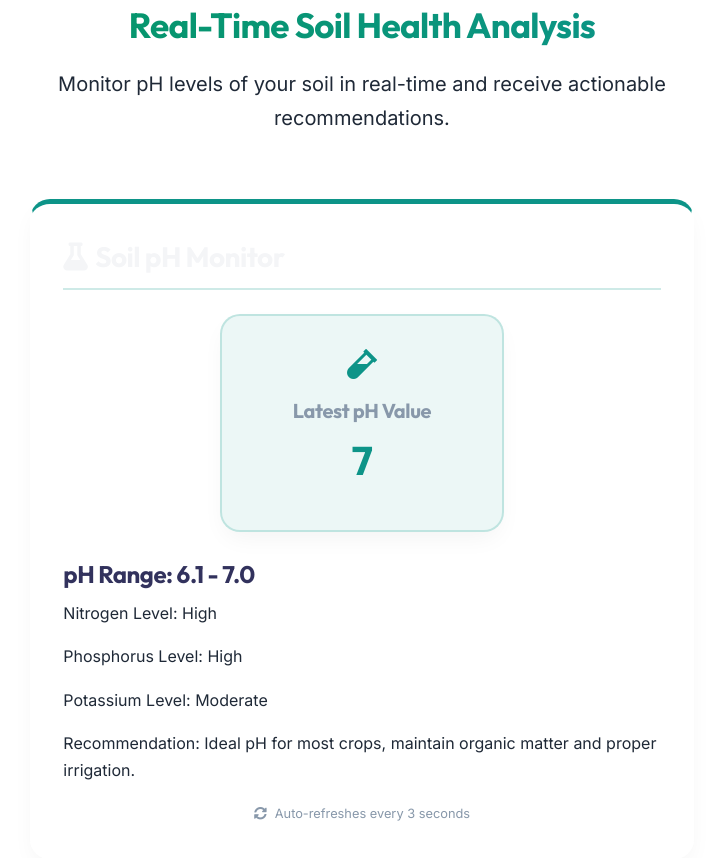
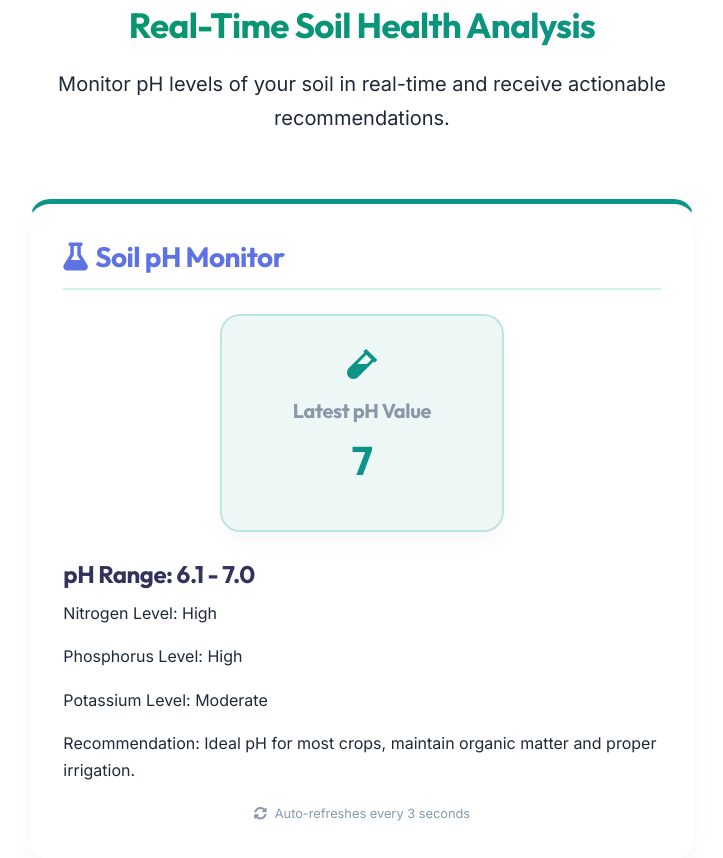
Before and after one commit to udshah31/Agri-Smart, a PHP site: page /soil_health.php in a window 1280 px wide. Shown: the part 272-1130 px from the top of the page, without its empty margins (278-1001 px from the left). Run offline with PHP 8.4, Linux system fonts and the light colour scheme; data comes from the database, SQL or seed files in the repository; some libraries are stand-ins or nearby versions.

Commit message:
Update Soil Health title to primary color standard to fix missing text visibility

```diff
--- a/soil_health.php
+++ b/soil_health.php
@@ -22,7 +22,7 @@ $username = isset($_SESSION['username']) ? $_SESSION['username'] : 'Guest';
             <div class="row row-content mt-5 justify-content-center">
                 <div class="col-lg-8 col-md-10">
                     <div class="glass-card mb-4" style="border-top: 5px solid var(--color-secondary);">
-                        <h3 class="title text-secondary mb-4" style="border-bottom: 2px solid rgba(13, 148, 136, 0.2); padding-bottom: 10px;">
+                        <h3 class="title text-primary mb-4" style="border-bottom: 2px solid rgba(16, 185, 129, 0.2); padding-bottom: 10px;">
                             <i class="fas fa-flask mr-2"></i>Soil pH Monitor
                         </h3>
 
```
